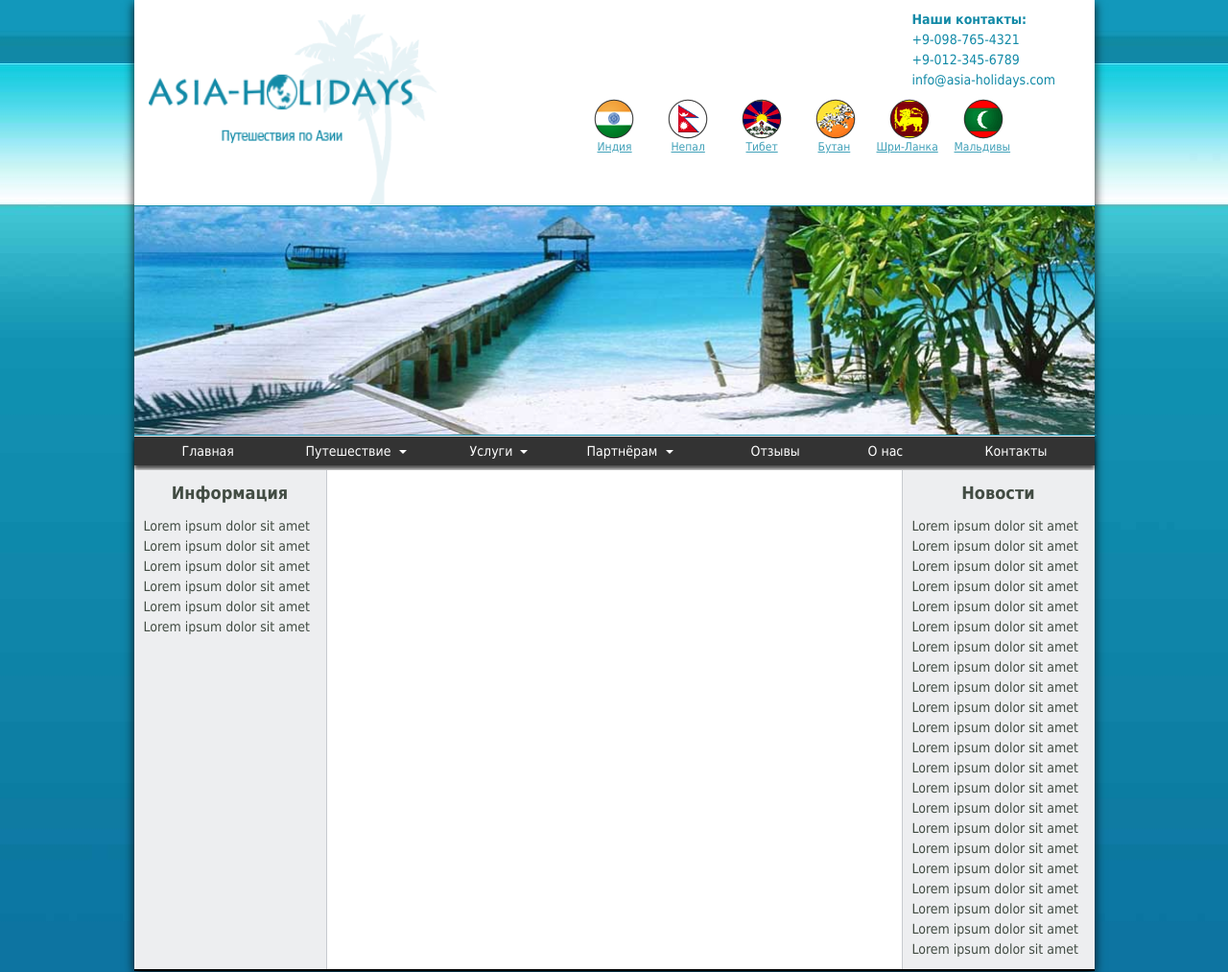
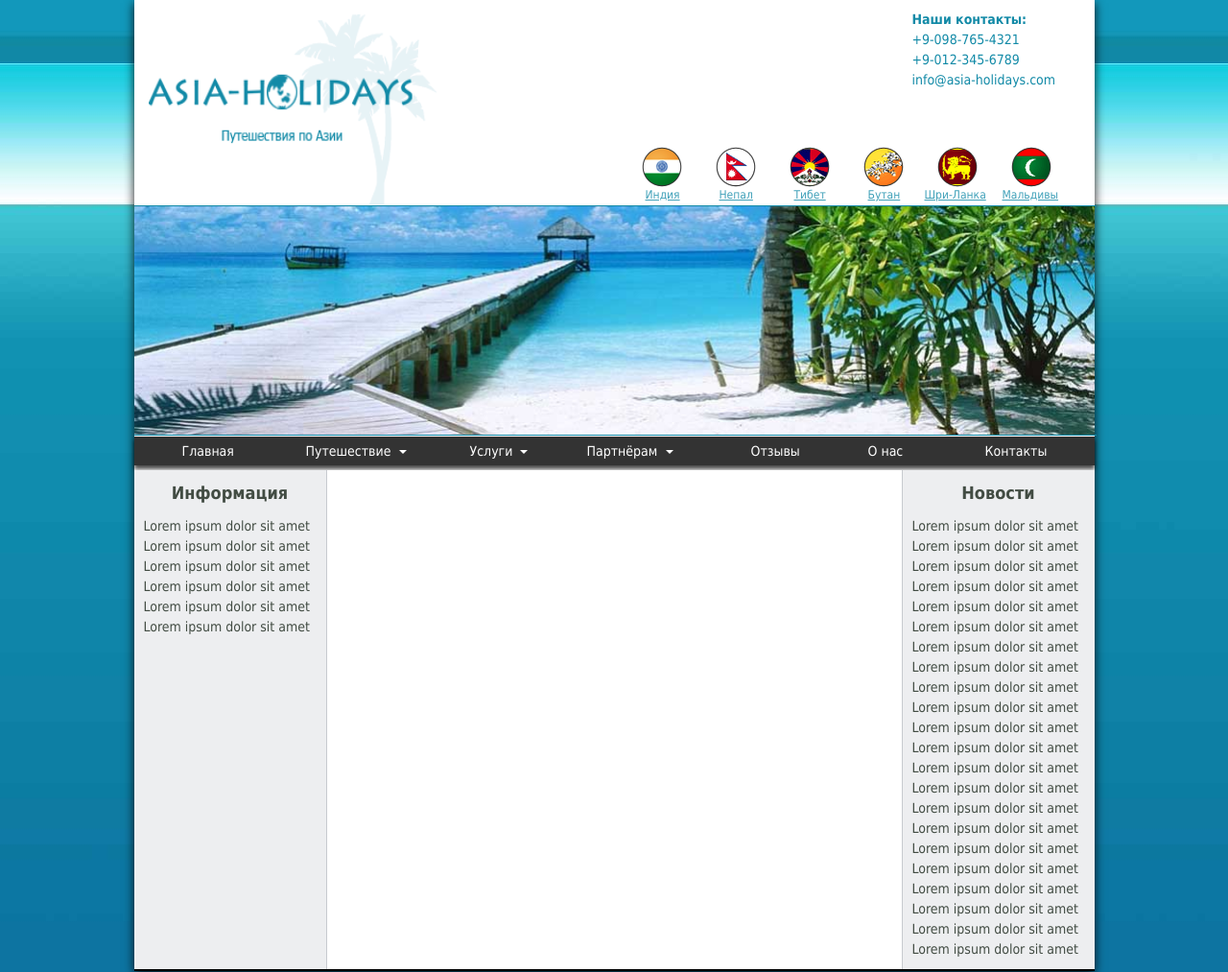
Before and after one commit to miamr33/4lesson, a plain HTML site: page index.html in a window 1280 px wide. Shown: the top 1013 px of the page at 96% size. Drawn offline with Linux system fonts and the light colour scheme.

Commit message:
fixed countries

```diff
--- a/css/style.css
+++ b/css/style.css
@@ -45,10 +45,9 @@ body {
     line-height: 1.5;
 }
 .countries {
+	display: inline-block;
     margin-top: 50px;
     margin-left: 50px;
-	display: inline-block;
-	margin: 0;
 	box-shadow: none;
 }
 .countries ul {
@@ -75,7 +74,7 @@ body {
     left: 18px;
 }
 .countries li:nth-child(4) a {
-    left: 16px;
+    left: 18px;
 }
 .countries li:last-child a {
     left: 4px;
```
